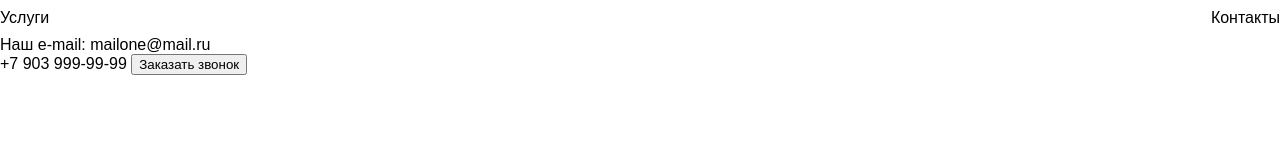
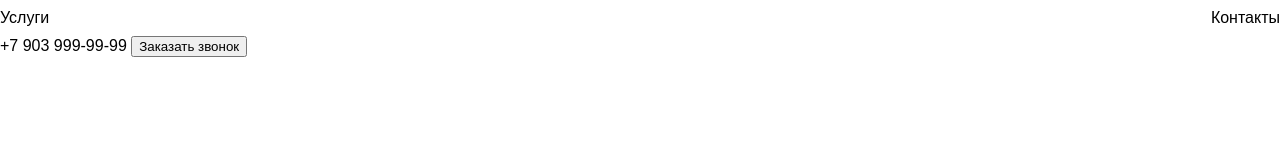
Before and after one commit to iabudunov/special-app, a plain HTML site: page index.html in a window 1280 px wide. Drawn offline with Linux system fonts and the light colour scheme.

Commit message:
e-mail removed

```diff
--- a/index.html
+++ b/index.html
@@ -16,9 +16,6 @@
             <a href="#contacts">Контакты</a>
         </nav>
         <div>
-            Наш e-mail: <a href="mailto:mail@mail.ru">mailone@mail.ru</a>
-        </div>
-        <div>
             <a href="tel:+79039999999">+7 903 999-99-99</a>
             <button>Заказать звонок</button>
         </div>
```
Also changed, not shown: 1 other file.
